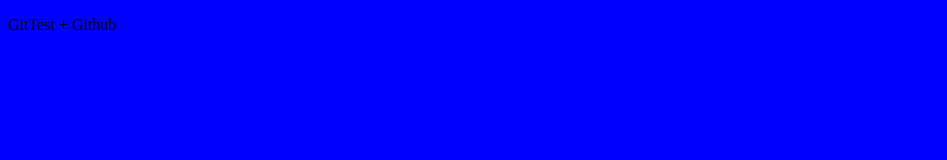
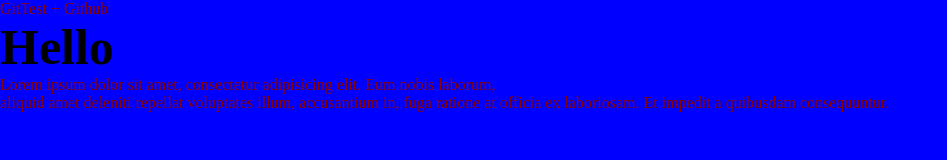
Before and after one commit to Dark9114/gittest, a plain HTML site: page index.html in a window 1280 px wide. Shown: the whole page, without its empty margins (0-947 px from the left). Drawn offline with Linux system fonts and the light colour scheme.

Commit message:
first change

```diff
--- a/index.html
+++ b/index.html
@@ -9,5 +9,9 @@
 </head>
 <body>
     <p>GitTest + Github</p>
+    <h1>Hello</h1>
+    <p>Lorem ipsum dolor sit amet, consectetur adipisicing elit. Eum nobis laborum,<br>
+        aliquid amet deleniti repellat voluptates illum, accusantium in, fuga ratione at officia ex laboriosam.
+        Et impedit a quibusdam consequuntur.</p>
 </body>
 </html>
--- a/style.css
+++ b/style.css
@@ -1,3 +1,16 @@
+* {
+  margin: 0;
+  padding: 0;
+}
+
 body {
   background-color: blue;
 }
+
+p {
+  color: darkred;
+}
+
+h1 {
+  font-size: 50px;
+}
```
